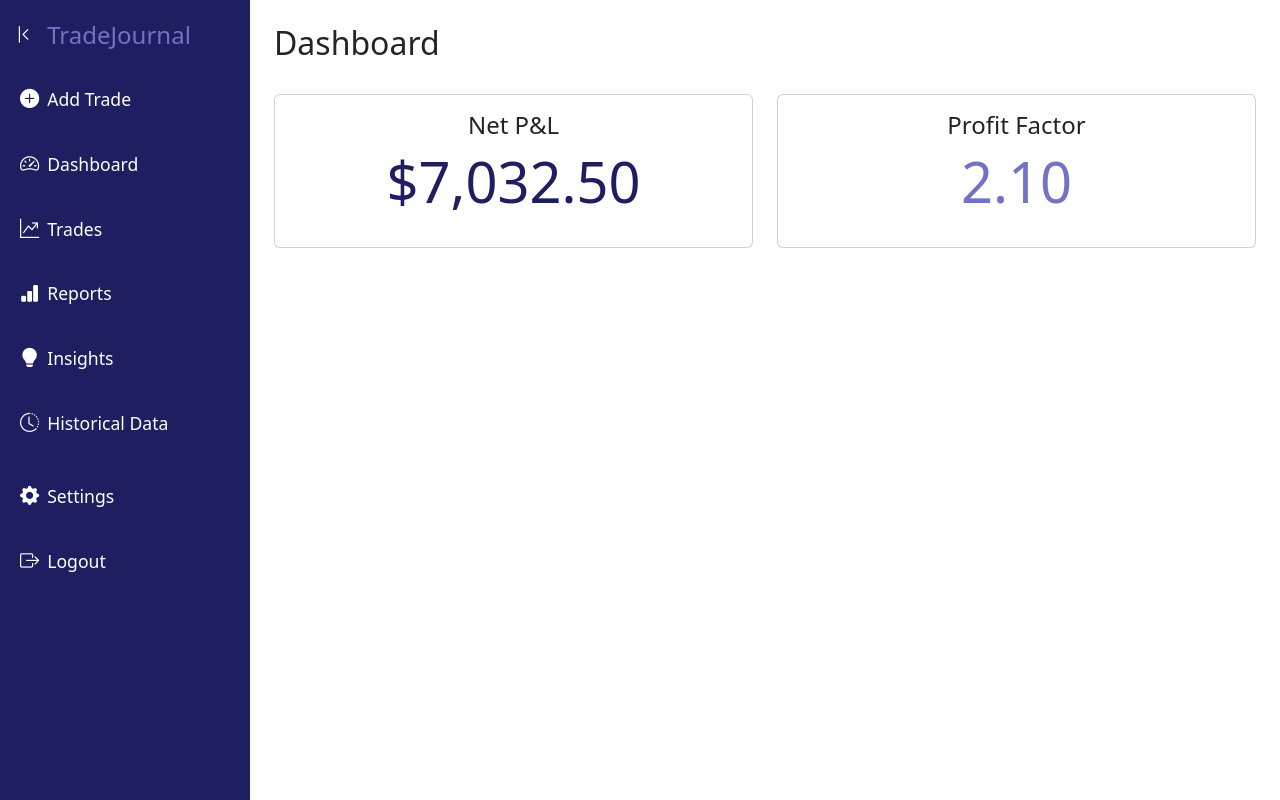
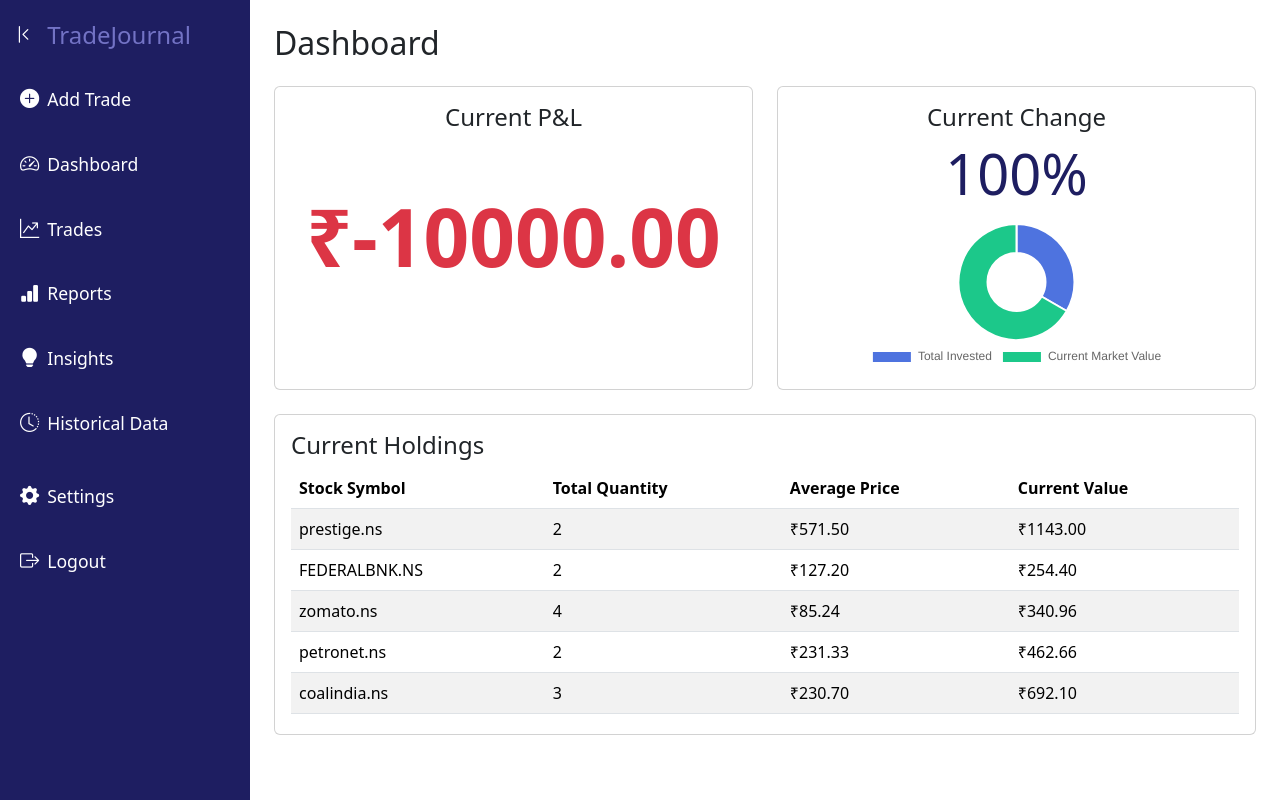
Before and after one commit to glen-s-abraham/trade-ledger, a React (Create React App) app in the folder client/: page / in a window 1280 px wide. Built offline with nearby package versions, Linux system fonts and the light colour scheme.

Commit message:
feat(client):added screen for dashboard

```diff
--- a/client/src/components/dashboard/Dashboard.js
+++ b/client/src/components/dashboard/Dashboard.js
@@ -1,27 +1,52 @@
-import React from 'react';
+import React, { useState, useEffect } from 'react';
+import TotalPnLWidget from './widgets/TotalPnLWidget';
+import PercentageChangeWidget from './widgets/PercentageChangeWidget';
+import HoldingsTable from './widgets/HoldingsTable';
+
 
 function Dashboard() {
+    const [holdings, setHoldings] = useState([]);
+    const [percentageChange, setPercentageChange] = useState({});
+    const [totalPnL, setTotalPnL] = useState({});
+
+    useEffect(() => {
+        setHoldings([
+            { totalQuantity: 2, stockSymbol: "prestige.ns", averagePrice: 571.5 },
+            { totalQuantity: 2, stockSymbol: "FEDERALBNK.NS", averagePrice: 127.2 },
+            { totalQuantity: 4, stockSymbol: "zomato.ns", averagePrice: 85.24 },
+            { totalQuantity: 2, stockSymbol: "petronet.ns", averagePrice: 231.33 },
+            { totalQuantity: 3, stockSymbol: "coalindia.ns", averagePrice: 230.7 },
+            { totalQuantity: 1, stockSymbol: "infy.ns", averagePrice: 1330 },
+        ]);
+
+        setPercentageChange({
+            totalInvestedAmount: 5000,
+            currentMarketValue: 10000,
+            percentageChange: 100
+        });
+
+        setTotalPnL({ totalPnL: -10000 });
+    }, []);
+
     return (
-        <div className="p-4">
-            <div className="d-flex justify-content-between align-items-center">
-                <h2>Dashboard</h2>
-                {/* Date Range Filter and other top-right controls */}
-            </div>
-            <div className="row mt-4">
-                <div className="col-md-6 mb-4">
-                    <div className="card p-3 text-center">
-                        <h4>Net P&L</h4>
-                        <p className="display-4 text-primary">$7,032.50</p>
-                    </div>
+        <div className="dashboard p-4" style={{ height: '100vh', overflowY: 'auto' }}>
+            <h2>Dashboard</h2>
+            {/* Top Row (30% of the height) */}
+            <div className="row mt-4 d-flex align-items-stretch">
+                <div className="col-lg-6 col-md-12 mb-4 d-flex">
+                    <TotalPnLWidget totalPnL={totalPnL.totalPnL} />
                 </div>
-                <div className="col-md-6 mb-4">
-                    <div className="card p-3 text-center">
-                        <h4>Profit Factor</h4>
-                        <p className="display-4 text-secondary">2.10</p>
-                    </div>
+                <div className="col-lg-6 col-md-12 mb-4 d-flex">
+                    <PercentageChangeWidget data={percentageChange} />
                 </div>
             </div>
-            {/* Add Calendar or Weekly Stats view */}
+
+            {/* Bottom Row (70% of the height) */}
+            <div className="row d-flex align-items-stretch">
+                <div className="col-12">
+                    <HoldingsTable holdings={holdings} />
+                </div>
+            </div>
         </div>
     );
 }
--- /dev/null
+++ b/client/src/components/dashboard/widgets/HoldingsTable.js
@@ -0,0 +1,33 @@
+import React from 'react';
+
+function HoldingsTable({ holdings }) {
+    return (
+        <div className="card p-3" style={{ width: '100%', height: '100%' }}>
+            <h4>Current Holdings</h4>
+            <div style={{ maxHeight: '250px', overflowY: 'auto' }}>
+                <table className="table table-striped">
+                    <thead>
+                        <tr>
+                            <th>Stock Symbol</th>
+                            <th>Total Quantity</th>
+                            <th>Average Price</th>
+                            <th>Current Value</th>
+                        </tr>
+                    </thead>
+                    <tbody>
+                        {holdings.filter((holding) => holding.totalQuantity > 0).map((holding, index) => (
+                            <tr key={index}>
+                                <td>{holding.stockSymbol}</td>
+                                <td>{holding.totalQuantity}</td>
+                                <td>₹{holding.averagePrice.toFixed(2)}</td>
+                                <td>₹{(holding.averagePrice*holding.totalQuantity).toFixed(2)}</td>
+                            </tr>
+                        ))}
+                    </tbody>
+                </table>
+            </div>
+        </div>
+    );
+}
+
+export default HoldingsTable;
--- /dev/null
+++ b/client/src/components/dashboard/widgets/PercentageChangeWidget.js
@@ -0,0 +1,43 @@
+import React from 'react';
+import { Doughnut } from 'react-chartjs-2';
+import {
+    Chart as ChartJS,
+    ArcElement,
+    Tooltip,
+    Legend,
+} from 'chart.js';
+
+ChartJS.register(ArcElement, Tooltip, Legend);
+
+function PercentageChangeWidget({ data }) {
+    const chartData = {
+        labels: ['Total Invested', 'Current Market Value'],
+        datasets: [
+            {
+                data: [data.totalInvestedAmount, data.currentMarketValue],
+                backgroundColor: ['#4e73df', '#1cc88a'],
+            },
+        ],
+    };
+
+    const options = {
+        maintainAspectRatio: false,
+        plugins: {
+            legend: {
+                position: 'bottom',
+            },
+        },
+    };
+
+    return (
+        <div className="card p-3 text-center" style={{ width: '100%', height: '100%' }}>
+            <h4>Current Change</h4>
+            <p className="display-4 text-primary">{data.percentageChange}%</p>
+            <div style={{ height: '150px' }}>
+                <Doughnut data={chartData} options={options} />
+            </div>
+        </div>
+    );
+}
+
+export default PercentageChangeWidget;
--- /dev/null
+++ b/client/src/components/dashboard/widgets/TotalPnLWidget.js
@@ -0,0 +1,20 @@
+import React from 'react';
+
+function TotalPnLWidget({ totalPnL }) {
+    const isProfit = totalPnL >= 0;
+    const color = isProfit ? 'text-success' : 'text-danger'; // Bootstrap color classes
+
+    return (
+        <div className="card text-center p-3" style={{ width: '100%', height: '100%' }}>
+            <h4>Current P&L</h4>
+            <p
+                className={`display-1 ${color} mt-5`} // Adjust 'mt-5' for more or less vertical spacing
+                style={{ fontWeight: 'bold' }}
+            >
+                ₹{totalPnL !== undefined ? totalPnL.toFixed(2) : "0.00"}
+            </p>
+        </div>
+    );
+}
+
+export default TotalPnLWidget;
```
